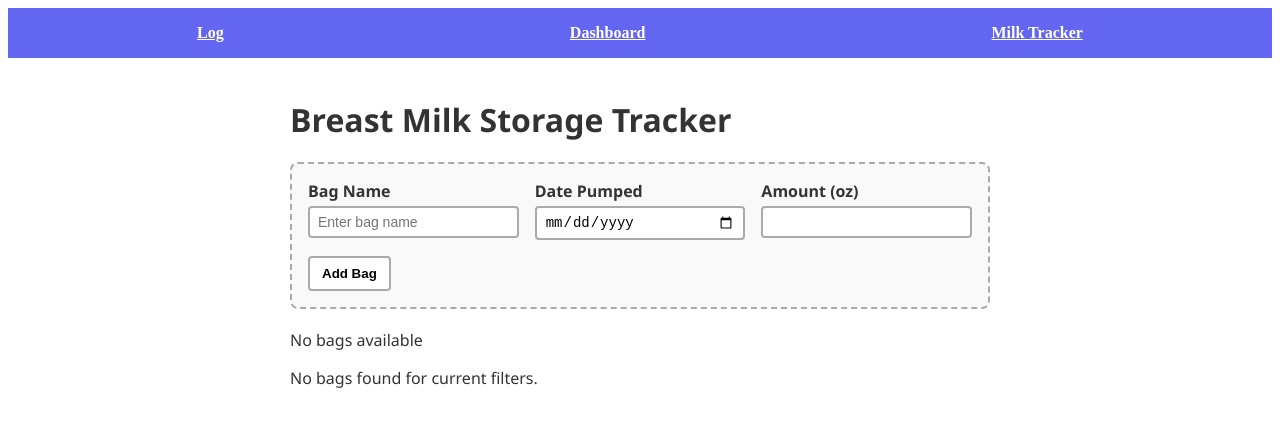
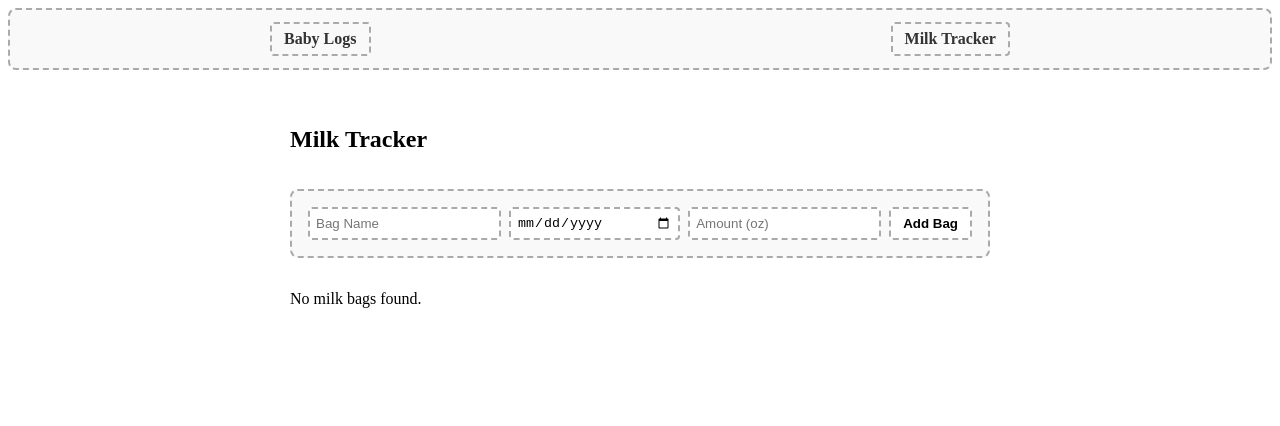
Before and after one commit to rluna15/baby-tracker, a Vue app: page /#/milktracker in a window 1280 px wide. Shown: the top 426 px of the page. Built offline with nearby package versions, Linux system fonts and the light colour scheme.

Commit message:
added wire frame styles

```diff
--- a/src/App.vue
+++ b/src/App.vue
@@ -1,21 +1,51 @@
 <template>
+  <!-- Wireframe Navbar -->
   <nav class="nav">
-    <router-link to="/">Log</router-link>
-    <router-link to="/dashboard">Dashboard</router-link>
-    <router-link to="/milktracker">Milk Tracker</router-link>
+    <router-link to="/" class="nav-link">Baby Logs</router-link>
+    <router-link to="/milktracker" class="nav-link">Milk Tracker</router-link>
   </nav>
-  <router-view />
+
+  <!-- Main content -->
+  <main class="main-content">
+    <router-view />
+  </main>
 </template>
 
-<style>
+<script setup>
+// No JS needed here; routing handles which page shows
+</script>
+
+<style scoped>
+/* Navbar - wireframe style */
 .nav {
   display: flex;
   justify-content: space-around;
-  padding: 1rem;
-  background: #6366f1;
+  padding: 12px 0;
+  border: 2px dashed #aaa;
+  border-radius: 8px;
+  background-color: #f9f9f9;
+  margin-bottom: 20px;
 }
-.nav a {
-  color: white;
-  font-weight: bold;
+
+.nav-link {
+  padding: 6px 12px;
+  border: 2px dashed #aaa;
+  border-radius: 4px;
+  text-decoration: none;
+  color: #333;
+  font-weight: 600;
+  transition: background 0.2s, border-color 0.2s;
+}
+
+.nav-link:hover {
+  background-color: #eee;
+  border-color: #555;
+}
+
+/* Main container spacing */
+.main-content {
+  max-width: 700px;
+  margin: auto;
+  padding: 16px;
 }
 </style>
--- a/src/views/MilkTracker.vue
+++ b/src/views/MilkTracker.vue
@@ -1,104 +1,3 @@
-<template>
-  <div class="storage-page">
-    <h1>Breast Milk Storage Tracker</h1>
-
-    <!-- Form to Add a Bag -->
-    <form @submit.prevent="addBag" class="form">
-      <div>
-        <label>Bag Name</label>
-        <input type="text" v-model="bagName" placeholder="Enter bag name" required />
-      </div>
-
-      <div>
-        <label>Date Pumped</label>
-        <input type="date" v-model="datePumped" required />
-      </div>
-
-      <div>
-        <label>Amount (oz)</label>
-        <input type="number" v-model.number="amount" min="0.5" step="0.5" required />
-      </div>
-
-      <button type="submit">Add Bag</button>
-    </form>
-
-    <!-- Filters -->
-    <!-- <div class="filters">
-      <h3>Filter Bags</h3>
-      <div>
-        <label>From Date</label>
-        <input type="date" v-model="filterStartDate" />
-      </div>
-      <div>
-        <label>To Date</label>
-        <input type="date" v-model="filterEndDate" />
-      </div>
-      <div>
-        <label>Min Amount</label>
-        <input type="number" v-model.number="filterMinAmount" min="0" step="0.5" />
-      </div>
-      <div>
-        <label>Max Amount</label>
-        <input type="number" v-model.number="filterMaxAmount" min="0" step="0.5" />
-      </div>
-    </div> -->
-
-    <!-- Display Filtered Bags -->
-    <!-- <h3 v-if="filteredBags.length">Stored Bags</h3>
-    <p v-else>No bags found for current filters.</p> -->
-
-    <table v-if="filteredBags.length">
-      <thead>
-        <tr>
-          <th>Bag Name</th>
-          <th>Date Pumped</th>
-          <th>Amount (oz)</th>
-          <th>Expires On</th>
-          <th>Status</th>
-          <th></th>
-        </tr>
-      </thead>
-      <tbody>
-        <tr v-for="(bag, index) in filteredBags" :key="index">
-          <td>{{ bag.bagName }}</td>
-          <td>{{ bag.datePumped }}</td>
-          <td>{{ bag.amount }}</td>
-          <td>{{ bag.expiresOn }}</td>
-          <td>
-            <span :class="statusClass(bag)">
-              {{ bagStatus(bag) }}
-            </span>
-          </td>
-          <td>
-            <button @click="removeBag(index)">Remove</button>
-          </td>
-        </tr>
-      </tbody>
-    </table>
-    <p v-else>No bags available</p>
-
-    <!-- Display Filtered Bags as Cards -->
-    <div v-if="filteredBags.length" class="bag-cards">
-      <div v-for="(bag, index) in filteredBags" :key="index" class="bag-card">
-        <div class="card-row"><strong>Bag Name:</strong> {{ bag.bagName }}</div>
-        <div class="card-row"><strong>Date Pumped:</strong> {{ bag.datePumped }}</div>
-        <div class="card-row"><strong>Amount:</strong> {{ bag.amount }} oz</div>
-        <div class="card-row"><strong>Expires On:</strong> {{ bag.expiresOn }}</div>
-        <div class="card-row">
-          <strong>Status:</strong>
-          <span :class="statusClass(bag)">
-            {{ bagStatus(bag) }}
-          </span>
-        </div>
-        <button @click="removeBag(index)">Remove</button>
-      </div>
-    </div>
-
-    <p v-else>No bags found for current filters.</p>
-
-  </div>
-</template>
-
 <script setup>
 import { ref, computed } from 'vue';
 
@@ -179,247 +78,197 @@ const filteredBags = computed(() => {
 });
 </script>
 
+<template>
+  <div class="container">
+    <h2>Milk Tracker</h2>
+
+    <!-- Add Bag Form -->
+    <div class="form-card">
+      <input type="text" v-model="bagName" placeholder="Bag Name" />
+      <input type="date" v-model="datePumped" />
+      <input type="number" v-model.number="amount" placeholder="Amount (oz)" />
+      <button @click="addBag">Add Bag</button>
+    </div>
+
+    <!-- Filters -->
+    <!-- <div class="filter-card">
+      <input type="date" v-model="filterStartDate" placeholder="From Date" />
+      <input type="date" v-model="filterEndDate" placeholder="To Date" />
+      <input type="number" v-model.number="filterMinAmount" placeholder="Min Amount" />
+      <input type="number" v-model.number="filterMaxAmount" placeholder="Max Amount" />
+    </div> -->
+
+    <!-- Cards (mobile) -->
+    <div class="bag-cards mobile-only" v-if="filteredBags.length">
+      <div v-for="(bag, index) in filteredBags" :key="index" class="bag-card">
+        <div><strong>Bag Name:</strong> {{ bag.bagName }}</div>
+        <div><strong>Date Pumped:</strong> {{ bag.datePumped }}</div>
+        <div><strong>Amount:</strong> {{ bag.amount }} oz</div>
+        <div><strong>Expires On:</strong> {{ bag.expiresOn }}</div>
+        <div>
+          <strong>Status:</strong>
+          <span :class="statusClass(bag)">{{ bagStatus(bag) }}</span>
+        </div>
+        <button @click="removeBag(index)">Remove</button>
+      </div>
+    </div>
+
+    <!-- Table (desktop) -->
+    <table class="bag-table desktop-only" v-if="filteredBags.length">
+      <thead>
+        <tr>
+          <th>Bag Name</th>
+          <th>Date Pumped</th>
+          <th>Amount (oz)</th>
+          <th>Expires On</th>
+          <th>Status</th>
+          <th>Action</th>
+        </tr>
+      </thead>
+      <tbody>
+        <tr v-for="(bag, index) in filteredBags" :key="index">
+          <td>{{ bag.bagName }}</td>
+          <td>{{ bag.datePumped }}</td>
+          <td>{{ bag.amount }}</td>
+          <td>{{ bag.expiresOn }}</td>
+          <td><span :class="statusClass(bag)">{{ bagStatus(bag) }}</span></td>
+          <td><button @click="removeBag(index)">Remove</button></td>
+        </tr>
+      </tbody>
+    </table>
+
+    <p v-else>No milk bags found.</p>
+  </div>
+</template>
+
 <style scoped>
-/* .storage-page {
-  max-width: 700px;
-  margin: auto;
-  font-family: sans-serif;
+.container {
+  display: flex;
+  flex-direction: column;
+  gap: 16px;
 }
 
-.form,
-.filters {
+/* Form & Filter Cards */
+.form-card,
+.filter-card {
+  border: 2px dashed #aaa;
+  border-radius: 8px;
+  padding: 16px;
   display: flex;
-  gap: 1rem;
   flex-wrap: wrap;
-  margin-bottom: 1rem;
+  gap: 8px;
+  background-color: #f9f9f9;
 }
 
-.form div,
-.filters div {
-  display: flex;
-  flex-direction: column;
-}
-
-table {
-  width: 100%;
-  border-collapse: collapse;
-  margin-top: 1rem;
-}
-
-th,
-td {
-  border: 1px solid #ddd;
-  padding: 8px;
-  text-align: center;
+input {
+  padding: 6px;
+  border: 2px dashed #aaa;
+  border-radius: 4px;
+  flex: 1 1 120px;
 }
 
 button {
-  cursor: pointer;
-}
-
-.expired {
-  color: red;
-  font-weight: bold;
-}
-
-.expiring {
-  color: orange;
-  font-weight: bold;
-}
-
-.good {
-  color: green;
-  font-weight: bold;
-} */
-.storage-page {
-  max-width: 700px;
-  margin: 40px auto;
-  font-family: 'Segoe UI', Tahoma, Geneva, Verdana, sans-serif;
-  color: #333;
-}
-
-/* Form and Filters as wireframe cards */
-.form,
-.filters {
-  display: flex;
-  flex-wrap: wrap;
-  gap: 1rem;
-  padding: 16px;
+  padding: 6px 12px;
   border: 2px dashed #aaa;
-  /* wireframe border */
-  border-radius: 8px;
-  background-color: #f9f9f9;
-  margin-bottom: 20px;
-}
-
-/* Individual input boxes */
-.form div,
-.filters div {
-  display: flex;
-  flex-direction: column;
-  flex: 1 1 150px;
-}
-
-/* Labels as simple wireframe text */
-label {
-  font-weight: 600;
-  margin-bottom: 4px;
-}
-
-/* Inputs styled as wireframe boxes */
-input[type="text"],
-input[type="date"],
-input[type="number"] {
-  padding: 6px 8px;
-  border: 2px solid #aaa;
-  border-radius: 4px;
-  background-color: #fff;
-  font-size: 14px;
-  outline: none;
-}
-
-input[type="text"]:focus,
-input[type="date"]:focus,
-input[type="number"]:focus {
-  border-color: #555;
-}
-
-/* Buttons as simple outlined wireframe */
-button {
-  padding: 8px 12px;
-  border: 2px solid #aaa;
   border-radius: 4px;
   background: #fff;
+  cursor: pointer;
   font-weight: 600;
-  cursor: pointer;
-  transition: background 0.2s, border-color 0.2s;
 }
 
 button:hover {
-  border-color: #333;
-  background-color: #eee;
+  border-color: #555;
+  background: #eee;
 }
 
-/* Table as wireframe */
-table {
-  width: 100%;
-  border-collapse: collapse;
-  margin-top: 20px;
-  border: 2px dashed #aaa;
+/* Bag cards */
+.bag-cards {
+  display: flex;
+  flex-direction: column;
+  gap: 12px;
 }
 
-th,
-td {
-  border: 1px dashed #aaa;
-  padding: 10px;
-  text-align: center;
-  font-size: 14px;
+.bag-card {
+  border: 2px dashed #aaa;
+  padding: 12px;
+  border-radius: 8px;
+  background: #fff;
+  display: flex;
+  flex-direction: column;
+  gap: 4px;
 }
 
-/* Table header */
-th {
-  background-color: #f0f0f0;
-  font-weight: 700;
+.bag-card strong {
+  font-weight: 600;
 }
 
-/* Status indicators as outlined labels */
-.expired,
-.expiring,
-.good {
-  display: inline-block;
-  padding: 4px 8px;
-  border-radius: 4px;
-  font-weight: 600;
-  border: 1px solid #aaa;
-  font-size: 12px;
-}
-
-/* Colors are minimal for wireframe feel */
+/* Status colors */
 .expired {
   color: #d9534f;
   border-color: #d9534f;
+  border: 1px dashed;
+  padding: 2px 6px;
+  border-radius: 4px;
+  font-size: 12px;
 }
 
 .expiring {
   color: #f0ad4e;
   border-color: #f0ad4e;
+  border: 1px dashed;
+  padding: 2px 6px;
+  border-radius: 4px;
+  font-size: 12px;
 }
 
 .good {
   color: #5cb85c;
   border-color: #5cb85c;
+  border: 1px dashed;
+  padding: 2px 6px;
+  border-radius: 4px;
+  font-size: 12px;
 }
 
-/*--------------------- */
-
-/* Container for cards */
-.bag-cards {
-  display: flex;
-  flex-direction: column;
-  gap: 16px;
-  margin-top: 20px;
+/* Tables */
+.bag-table {
+  width: 100%;
+  border-collapse: collapse;
+  margin-top: 12px;
 }
 
-/* Individual bag card */
-.bag-card {
+.bag-table th,
+.bag-table td {
   border: 2px dashed #aaa;
-  padding: 16px;
-  border-radius: 8px;
-  background-color: #f9f9f9;
-  display: flex;
-  flex-direction: column;
-  gap: 8px;
+  padding: 8px;
+  text-align: left;
 }
 
-/* Each row inside the card */
-.card-row {
-  display: flex;
-  justify-content: space-between;
-  font-size: 14px;
-}
-
-/* Button inside card */
-.bag-card button {
-  align-self: flex-start;
-  margin-top: 8px;
-  padding: 6px 10px;
-  border: 2px solid #aaa;
-  border-radius: 4px;
-  background-color: #fff;
-  cursor: pointer;
+.bag-table th {
+  background-color: #f0f0f0;
   font-weight: 600;
 }
 
-.bag-card button:hover {
-  border-color: #333;
-  background-color: #eee;
+/* Hide on mobile by default */
+.desktop-only {
+  display: none;
 }
 
-/* Status indicators */
-.expired,
-.expiring,
-.good {
-  display: inline-block;
-  padding: 2px 6px;
-  border-radius: 4px;
-  font-weight: 600;
-  border: 1px solid #aaa;
-  font-size: 12px;
+/* Show only on mobile */
+.mobile-only {
+  display: flex;
+  flex-direction: column;
+  gap: 12px;
 }
 
-/* Minimal colors for wireframe feel */
-.expired {
-  color: #d9534f;
-  border-color: #d9534f;
-}
+/* Responsive breakpoint: desktop */
+@media (min-width: 768px) {
+  .desktop-only {
+    display: table;
+  }
 
-.expiring {
-  color: #f0ad4e;
-  border-color: #f0ad4e;
-}
-
-.good {
-  color: #5cb85c;
-  border-color: #5cb85c;
+  .mobile-only {
+    display: none;
+  }
 }
 </style>
```
Also changed, not shown: src/views/LogEntry.vue (+100 -31 lines).
